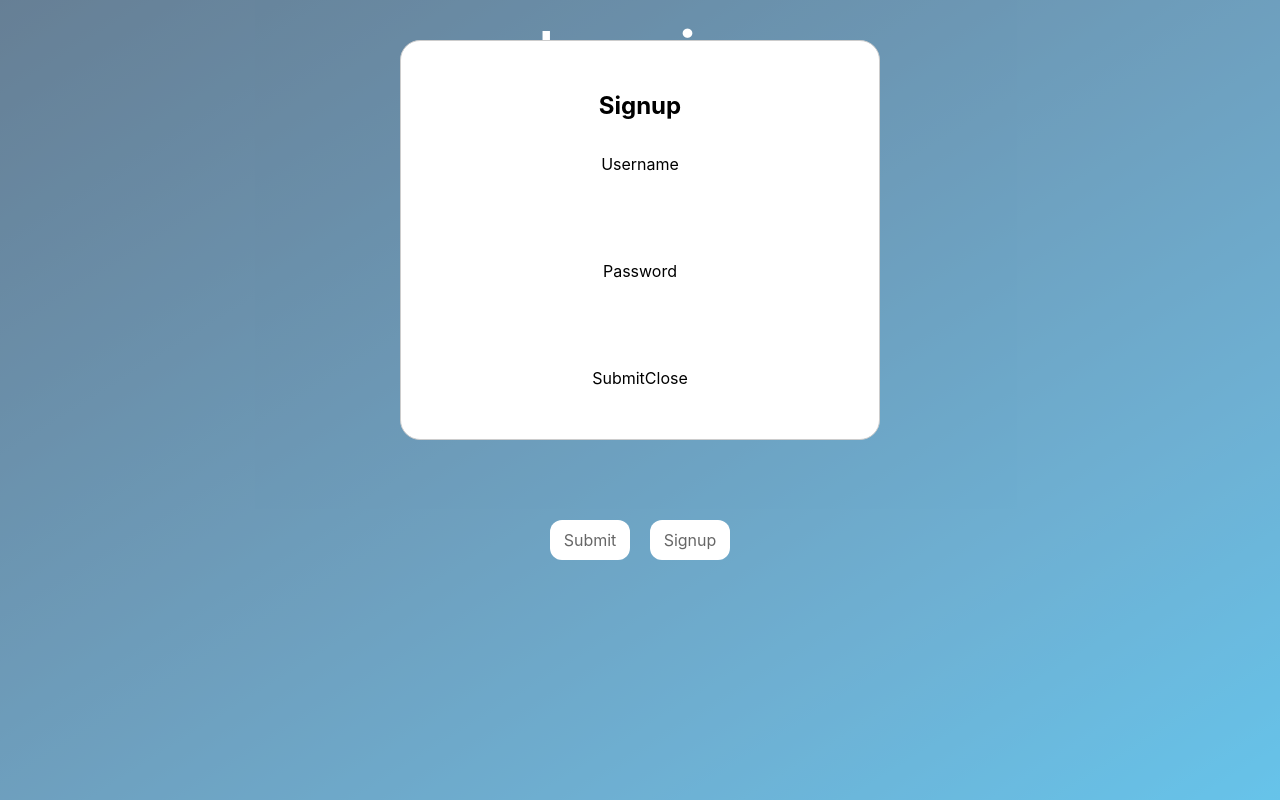
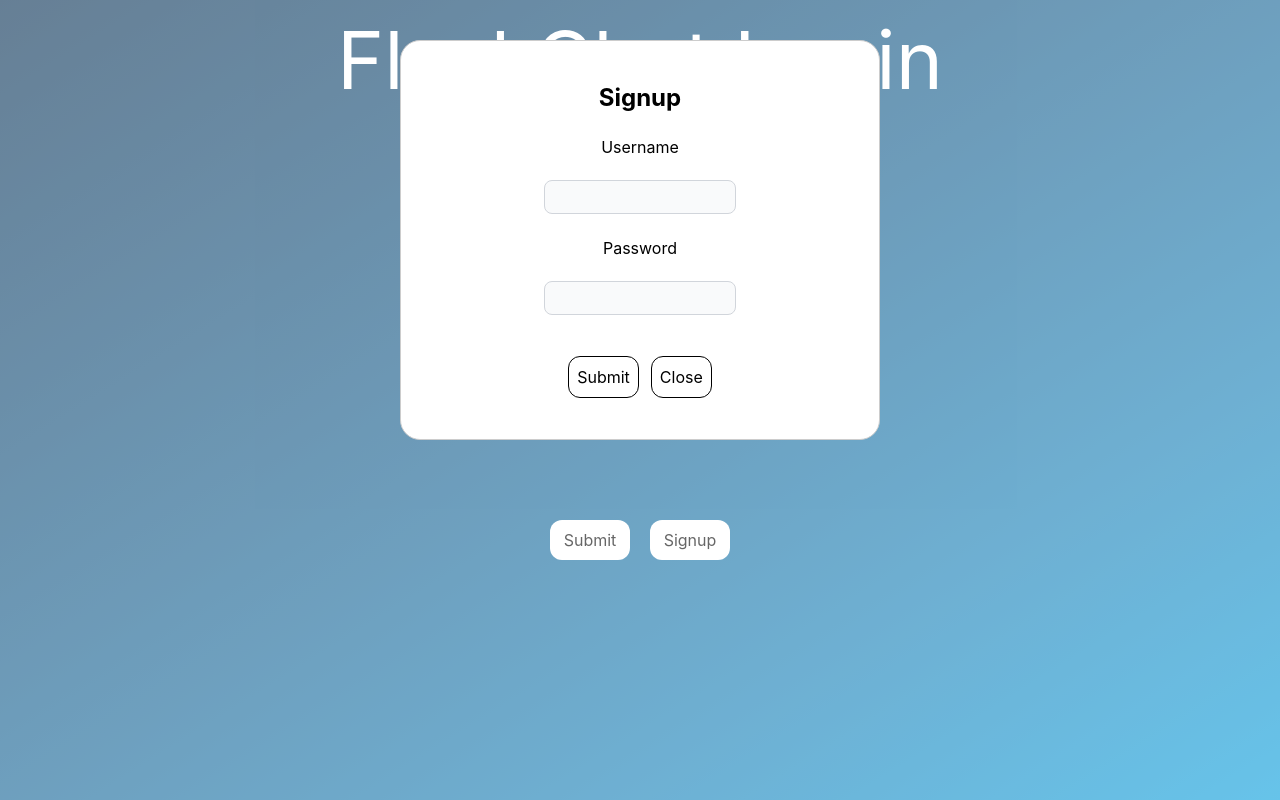
Before and after one commit to vegabrandon/flaskchat, a React (Create React App) app in the folder client/: page / in a window 1280 px wide. Both pictures are taken after a click on the button "Signup". Built offline with nearby package versions, Linux system fonts and the light colour scheme.

Commit message:
Added some server functionality for signup

```diff
--- a/client/src/Login.jsx
+++ b/client/src/Login.jsx
@@ -1,6 +1,7 @@
 import React, { useState } from 'react';
 import axios from 'axios';
 import Modal from 'react-modal';
+import * as te from 'tw-elements';
 
 const Login = ({setIsLoggedIn, setUser}) => {
   const [username, setUsername] = useState('')
@@ -8,6 +9,21 @@ const Login = ({setIsLoggedIn, setUser}) => {
   const [modalOpen, setModalOpen] = useState(false)
   const [signupPassword, setSignupPassword] = useState('')
   const [signupUsername, setSignupUsername] = useState('')
+  const [showError, setShowError] = useState(false);
+
+  const handleSignup = () => {
+    axios.post('http://127.0.0.1:5000/users', {username: signupUsername, password: signupPassword})
+      .then(data => {
+        setUser(data.data)
+        setIsLoggedIn(true);
+        setModalOpen(false);
+        setShowError(false);
+      })
+      .catch(err => {
+        console.log(err)
+        setShowError(true);
+      })
+  }
 
   var signupStyles = {
     overlay: {
@@ -55,32 +71,50 @@ const Login = ({setIsLoggedIn, setUser}) => {
       appElement={document.getElementById('App')}
       style={signupStyles}
     >
-      <h2 className='text-2xl'><b>Signup</b></h2>
-        <h4>Username</h4>
-        <input className='' type="text" onChange={e => setSignupUsername(e.target.value)}/>
+      <div
+        className='flex flex-col justify-evenly h-[100%]'
+      >
+        <div>
+          <h2 className='text-2xl'>
+            <b>Signup</b>
+          </h2>
+        </div>
 
-        <h4>Password</h4>
-        <input className='' type="password" onChange={e => setSignupPassword(e.target.value)} />
+        <div>
+          <h4>Username</h4>
+        </div>
+        <div>
+          <input className='bg-gray-50 border border-gray-300 text-gray-900 text-sm rounded-lg focus:ring-blue-500 focus:border-blue-500 block w-[12rem] m-auto p-1.5' type="text" onChange={e => setSignupUsername(e.target.value)}/>
+        </div>
+        {showError ? <div><h1 className='text-[red]'>Username already taken</h1></div> : null}
+        <div>
+          <h4>Password</h4>
+        </div>
+        <div>
+          <input className='bg-gray-50 border border-gray-300 text-gray-900 text-sm rounded-lg focus:ring-blue-500 focus:border-blue-500 block w-[12rem] m-auto p-1.5' type="password" onChange={e => setSignupPassword(e.target.value)} />
+        </div>
         <div className='flex-row'>
-          <button className='' onClick={() => {}}>Submit</button>
-          <button className='' onClick={() => {setModalOpen(false)}}>Close</button>
+          <button className='border border-black mr-3 bg-white p-2 mt-5 rounded-xl btn' onClick={handleSignup}>Submit</button>
+          <button className='border border-black bg-white p-2 mt-5 rounded-xl btn' onClick={() => {setModalOpen(false)}}>Close</button>
         </div>
+      </div>
+
     </Modal>
-    <h1 className='text-white text-[5rem]'>Login</h1>
+    <h1 className='text-white text-[5rem]'>FlaskChat Login</h1>
     <div className='h-[50vh] flex flex-col justify-center'>
 
 
       <div className='flex flex-col'><label className='text-white text-2xl mb-5' htmlFor="username">Username</label>
-      <input onChange={(e) => {setUsername(e.target.value)}} name='username' type="text" className='m-auto w-[15vw]'/></div>
+      <input onChange={(e) => {setUsername(e.target.value)}} name='username' type="text" className='bg-gray-50 border border-gray-300 text-gray-900 text-sm rounded-lg focus:ring-blue-500 focus:border-blue-500 block w-[12rem] m-auto p-1.5'/></div>
 
       <div className='flex flex-col mt-5'><label className='text-white text-2xl mb-5' htmlFor="password">Password</label>
-      <input onChange={(e) => {setPassword(e.target.value)}} name='password' type="password" className='m-auto  w-[15vw]'/></div>
+      <input onChange={(e) => {setPassword(e.target.value)}} name='password' type="password" className='bg-gray-50 border border-gray-300 text-gray-900 text-sm rounded-lg focus:ring-blue-500 focus:border-blue-500 block w-[12rem] m-auto p-1.5'/></div>
       </div>
       <div>
-        <button onClick={submit} className="bg-white p-2 rounded-xl mr-5 w-[5rem] m-auto btn">
+        <button onClick={submit} className="bg-white p-2 rounded-xl mr-5 w-[5rem] m-auto btn hover:bg-white/[.4]">
           Submit
         </button>
-        <button onClick={() => {setModalOpen(true)}} className="bg-white p-2 rounded-xl w-[5rem] m-auto btn">
+        <button onClick={() => {setModalOpen(true); setShowError(false)}} className="bg-white p-2 rounded-xl w-[5rem] m-auto btn hover:bg-white/[.4]">
           Signup
         </button>
       </div>
```
Also changed, not shown: 1 other file (tests, documents, lock files or other folders).
